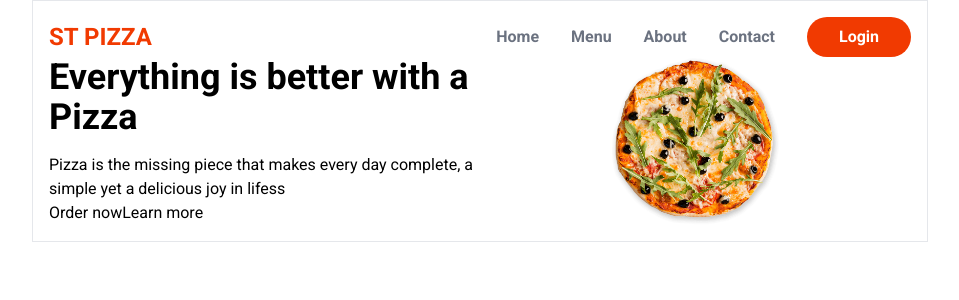
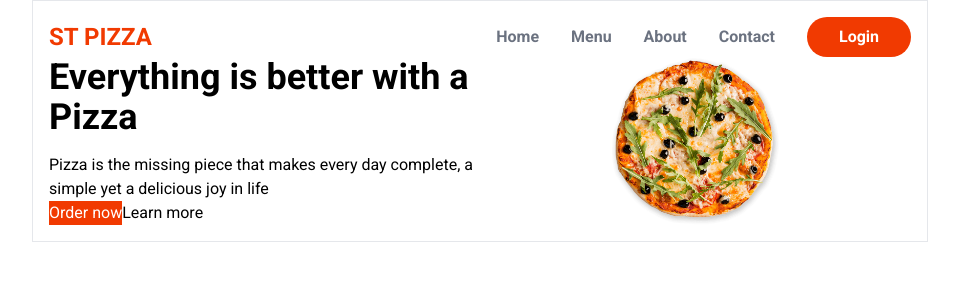
Before and after one commit to jadepeck/food-ordering-app, a Next.js app: page / in a window 1280 px wide. Shown: the top 300 px of the page, without its empty margins (160-1119 px from the left). Built offline with nearby package versions, Linux system fonts and the light colour scheme.

Commit message:
styling hero

```diff
--- a/src/components/layout/Hero.js
+++ b/src/components/layout/Hero.js
@@ -11,12 +11,16 @@ export default function Hero() {
           </h1>
         <p className="mt-4">
 
-          Pizza is the missing piece that makes every day complete, a simple yet a delicious joy in lifess
+          Pizza is the missing piece that makes every day complete, a simple yet a delicious joy in life
 
         </p>
        <div>
-         <button>Order now</button>
-         <button>Learn more</button>
+         <button className='bg-primary text-white'>
+          Order now
+         </button>
+         <button>
+          Learn more
+         </button>
        </div>
       </div>
       <div className="relative">
```
